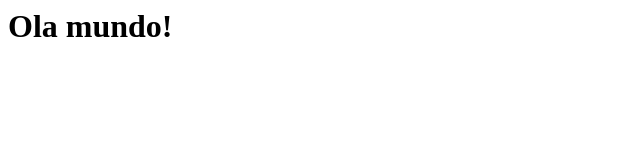
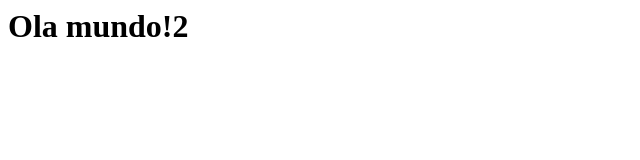
Before and after one commit to alexlopes-tech/aulaDevops_2008, a plain HTML site: page index.html in a window 1280 px wide. Shown: the full height of the page, 0-640 px from the left. Drawn offline with Linux system fonts and the light colour scheme.

Commit message:
Versão 01

```diff
--- a/index.html
+++ b/index.html
@@ -1 +1 @@
-<h1>Ola mundo!</h1>
+<h1>Ola mundo!2</h1>
```
